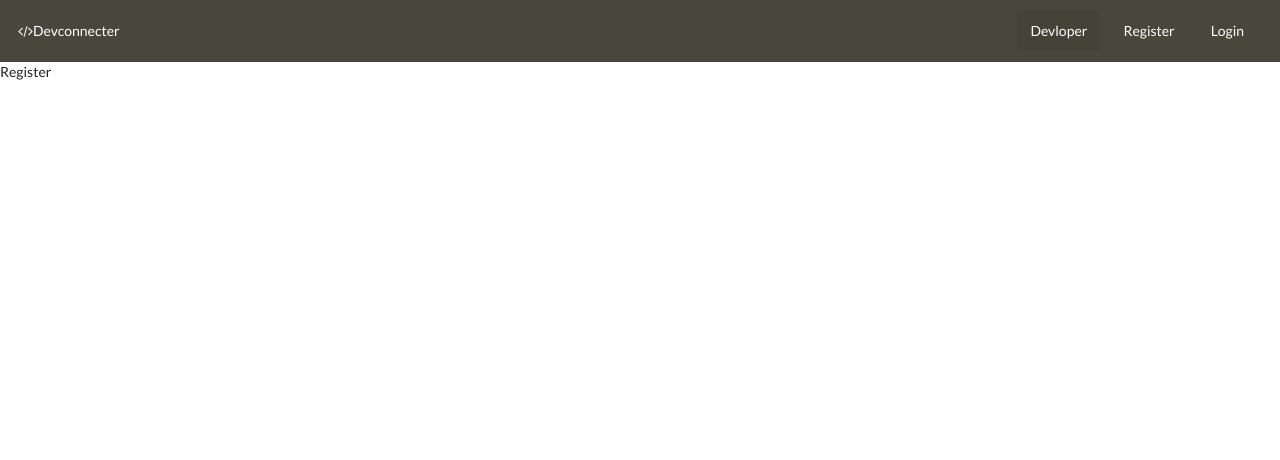
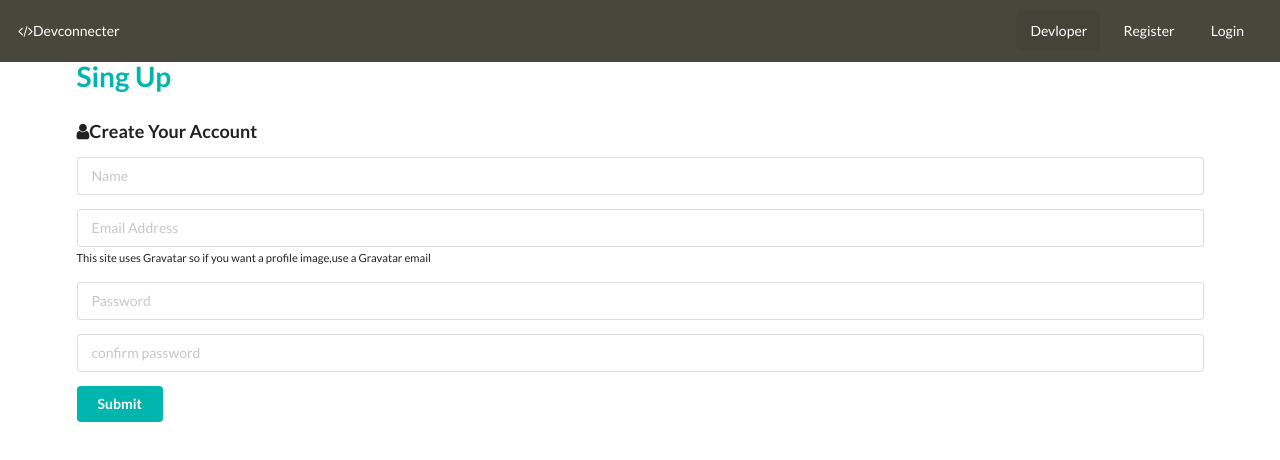
Before and after one commit to anjana6/Developer-Connector, a React (Create React App) app in the folder client/: page /register in a window 1280 px wide. Shown: the top 460 px of the page. Built offline with nearby package versions, Linux system fonts and the light colour scheme.

Commit message:
change some code

```diff
--- a/client/src/App.js
+++ b/client/src/App.js
@@ -11,9 +11,11 @@ const App = () =>
   <Router>
      <Fragment>
       <Navbar/>
+      <Switch>
       <Route exact path='/' component={Landing}/>
-      <Route exact path='/login' component={Login}/>
+      <Route  path='/login' component={Login}/>
       <Route exact path='/register' component={Register}/>
+      </Switch>
     </Fragment>
   </Router>
 
--- a/client/src/component/auth/Register.js
+++ b/client/src/component/auth/Register.js
@@ -1,8 +1,57 @@
-import React from 'react';
+import React,{useState} from 'react';
 
 const Register = () => {
+    const [formData,setFormData] = useState({name:'',email:'',password:'',password2: ''});
+
+    const {name,email,password,password2} = formData;
+
+    const onChange = (e) =>{
+        setFormData
+    }
     return (
-        <div>Register</div>
+        <div className="ui container">
+            <h1 className="ui teal header">Sing Up</h1>
+            <h3 className="ui blue text"><i className="fa fa-user"/>Create Your Account</h3>
+            <form className="ui form">
+                <div className="field">
+                    <input
+                        type="text"
+                        name="name"
+                        placeholder="Name"
+                        value={name}
+                        required
+                    />
+                </div>
+                <div className="field">
+                    <input
+                        type="email"
+                        name="email"
+                        placeholder="Email Address"
+                        value={email}
+                        required
+                    />
+                    <small>This site uses Gravatar so if you want a profile image,use a Gravatar email</small>
+                </div>
+                <div className="field">
+                    <input
+                        type="password"
+                        name="password"
+                        placeholder="Password"
+                        value={password}
+                        onChange={onChange}
+                     />
+                </div>
+                <div className="field">
+                    <input
+                        type="password"
+                        name="password2"
+                        placeholder="confirm password"
+                        value={password2}
+                     />
+                </div>
+                <button type="submit" className="ui teal button">Submit</button>
+            </form>
+        </div>
     )
 }
 
--- a/client/src/component/layout/Navbar.js
+++ b/client/src/component/layout/Navbar.js
@@ -5,7 +5,7 @@ import {Link} from "react-router-dom";
 const Navbar = () => {
   return (
     <div className="navbar ui menu secondary">
-    <a className="item"><i className="fa fa-code"></i>Devconnecter</a>
+    <Link to='/' className="item"><i className="fa fa-code"></i>Devconnecter</Link>
     <div className="right menu">
         <div className="item">
         <Link to="/" className="active item">Devloper</Link>
```
